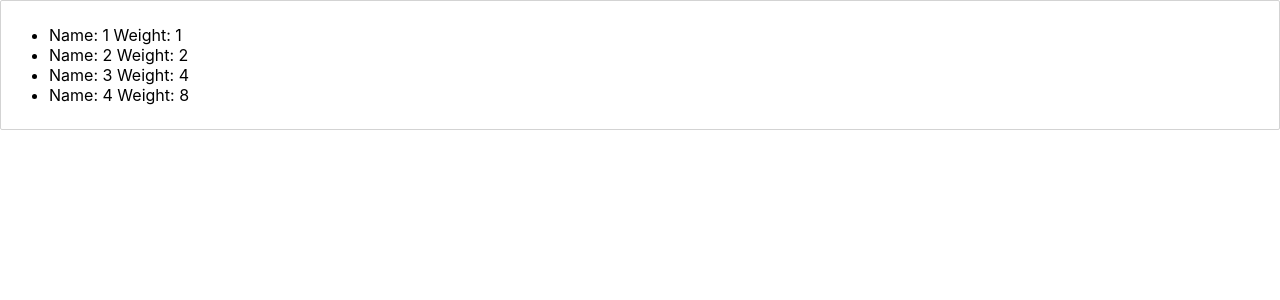
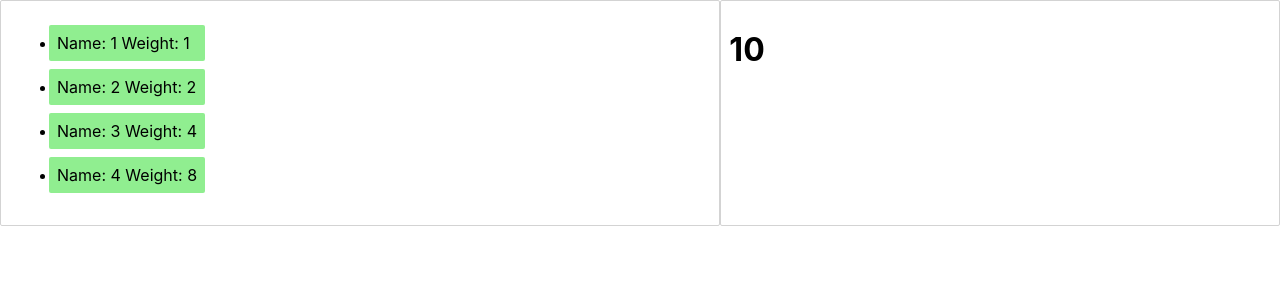
Before and after one commit to cspraggett/box-take-home-challenge, a React (Create React App) app: page / in a window 1280 px wide. Shown: the top 300 px of the page. Built offline with nearby package versions, Linux system fonts and the light colour scheme.

Commit message:
Style items (#1)
* make items stand out

* style box and add flex-box support

```diff
--- a/src/App.js
+++ b/src/App.js
@@ -1,8 +1,16 @@
 import React from "react";
 import "./App.css";
+import styled from "styled-components";
 import { DragDropContext } from "react-beautiful-dnd";
 
 import ItemList from "./components/ItemList";
+import Box from "./components/Box";
+
+const Container = styled.div`
+  display: flex;
+  flex-direction: row;
+  justify-content: center;
+`;
 
 const initialItems = [
   { id: 1, weight: 1 },
@@ -11,13 +19,18 @@ const initialItems = [
   { id: 4, weight: 8 },
 ];
 
+const initialBox = [{ name: "box1", maxWeight: 10 }];
+
 function App() {
   const onDragEnd = React.useCallback(() => {
     console.log("drag end");
   }, []);
   return (
     <DragDropContext onDragEnd={onDragEnd}>
-      <ItemList items={initialItems} />
+      <Container>
+        <ItemList items={initialItems} />
+        <Box box={initialBox} />
+      </Container>
     </DragDropContext>
   );
 }
--- a/src/components/Box.js
+++ b/src/components/Box.js
@@ -0,0 +1,20 @@
+import React from "react";
+import styled from "styled-components";
+
+const Container = styled.div`
+  border: 1px solid lightgrey;
+  border-radius: 2px;
+  padding: 8px;
+  margin-bottom: 8px;
+  display: flex;
+  flex-grow: 1;
+`;
+
+export default function Box(props) {
+  console.log(props);
+  return (
+    <Container>
+      <h1>{props.box[0].maxWeight}</h1>
+    </Container>
+  );
+}
--- a/src/components/ItemList.js
+++ b/src/components/ItemList.js
@@ -10,6 +10,7 @@ const Container = styled.div`
   padding: 8px;
   margin-bottom: 8px;
   display: flex;
+  flex-grow: 1;
 `;
 
 export default function ItemList({ items }) {
--- a/src/components/Items.js
+++ b/src/components/Items.js
@@ -1,6 +1,14 @@
 import React from "react";
 import styled from "styled-components";
 import { Draggable } from "react-beautiful-dnd";
+
+const Container = styled.div`
+  border: 1px solix lightgrey;
+  border-radius: 2px;
+  padding: 8px;
+  margin-bottom: 8px;
+  background-color: lightgreen;
+`;
 
 export default function Items({ id, weight }) {
   console.log("in Items:", id, weight);
@@ -8,7 +16,7 @@ export default function Items({ id, weight }) {
   return (
     <Draggable draggableId={id.toString()} index={id}>
       {(provided, snapshot) => (
-        <div
+        <Container
           ref={provided.innerRef}
           {...provided.draggableProps}
           {...provided.dragHandleProps}
@@ -16,7 +24,7 @@ export default function Items({ id, weight }) {
           <li>
             Name: {id} Weight: {weight}
           </li>
-        </div>
+        </Container>
       )}
     </Draggable>
   );
```
